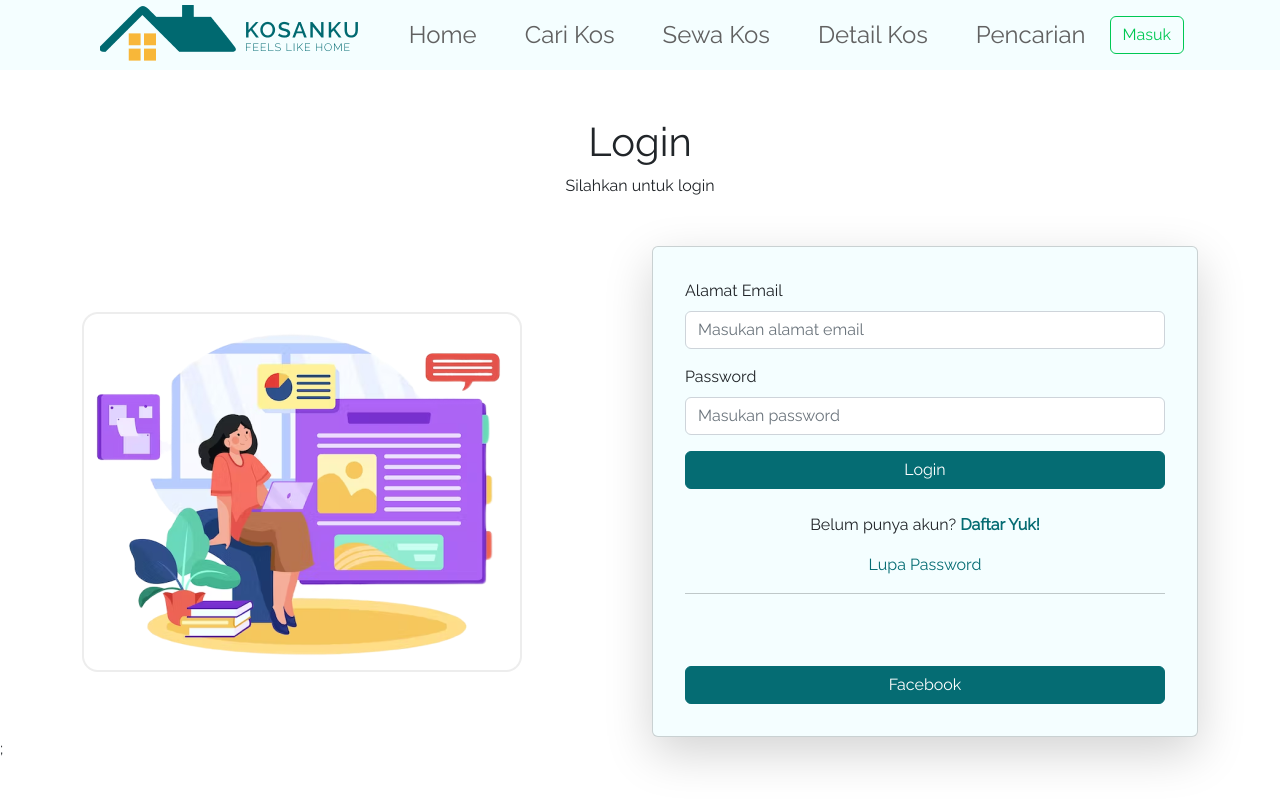
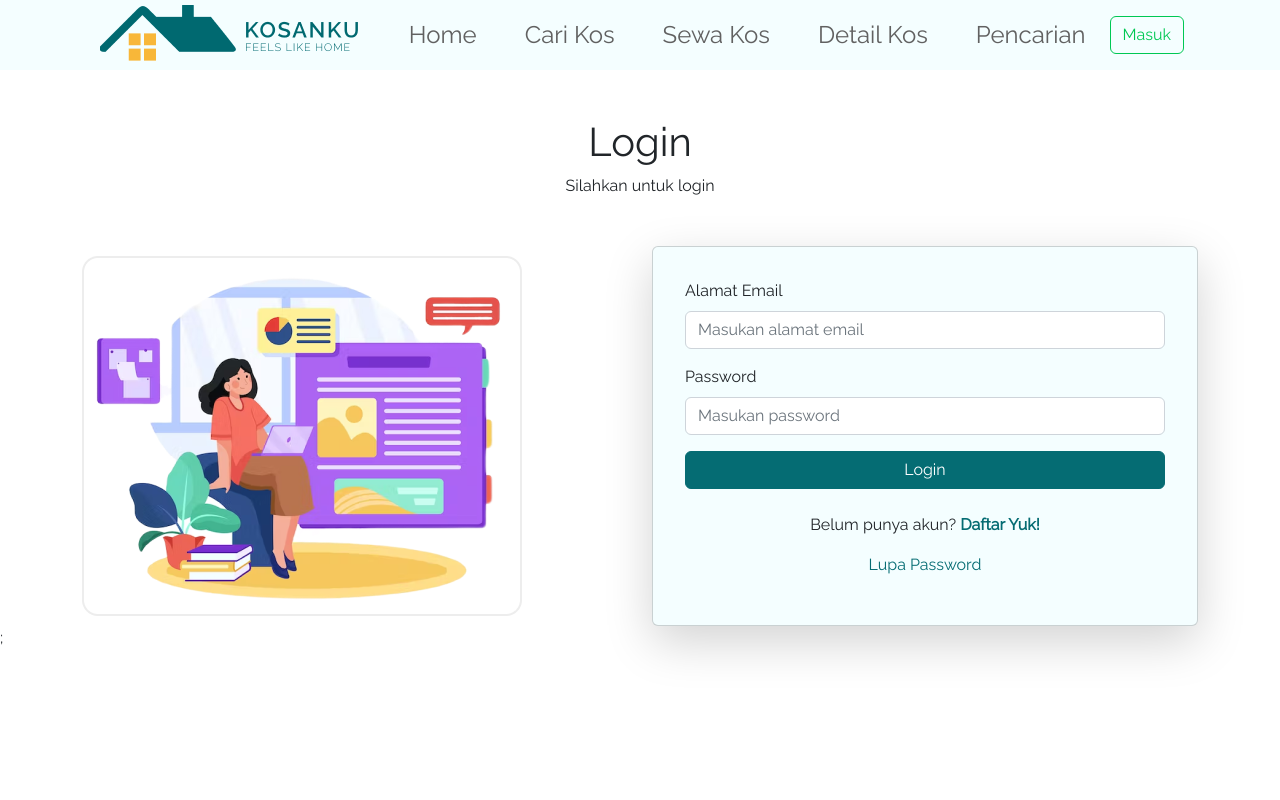
Before and after one commit to synrgy-final-project-team-a/frontend-fsw, a React (Create React App) app: page /login/pencari in a window 1280 px wide. Built offline with nearby package versions, Linux system fonts and the light colour scheme.

Commit message:
remove oauth

```diff
--- a/src/pages/admin/authentication/login.jsx
+++ b/src/pages/admin/authentication/login.jsx
@@ -9,7 +9,6 @@ import { useLoginMutation, useResendOtpMutation } from "../../../store/apis/auth
 import { addEmail, addToken } from "../../../store/slices/authSlice";
 import { useCurrentUserMutation } from "../../../store/apis/users";
 import { addUser } from "../../../store/slices/userSlice";
-import { GoogleLogin } from "@react-oauth/google";
 
 const Login = () => {
 	const params = useParams()
@@ -260,25 +259,6 @@ const Login = () => {
 										Lupa Password
 									</Link>{" "}
 								</p>
-								<hr></hr>
-								<div className="d-grid gap-2">
-									<GoogleLogin
-										className="w-100"
-										onSuccess={credentialResponse => {
-											console.log(credentialResponse);
-										}}
-										onError={() => {
-											console.log('Login Failed');
-										}}
-									/>
-									<Button
-										variant="primary"
-										type="button"
-										className="mt-2"
-									>
-										Facebook
-									</Button>
-								</div>
 							</Card.Body>
 						</Card>
 					</Col>
```
